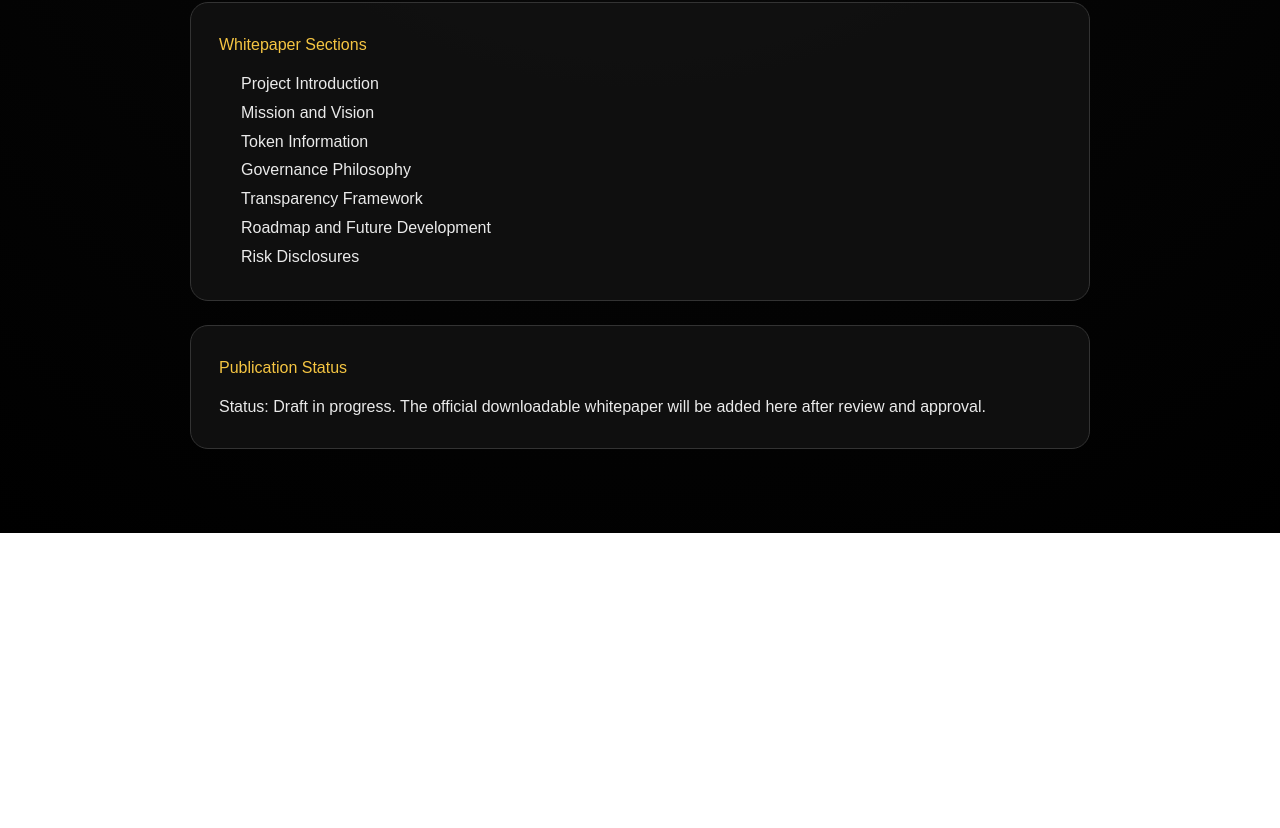
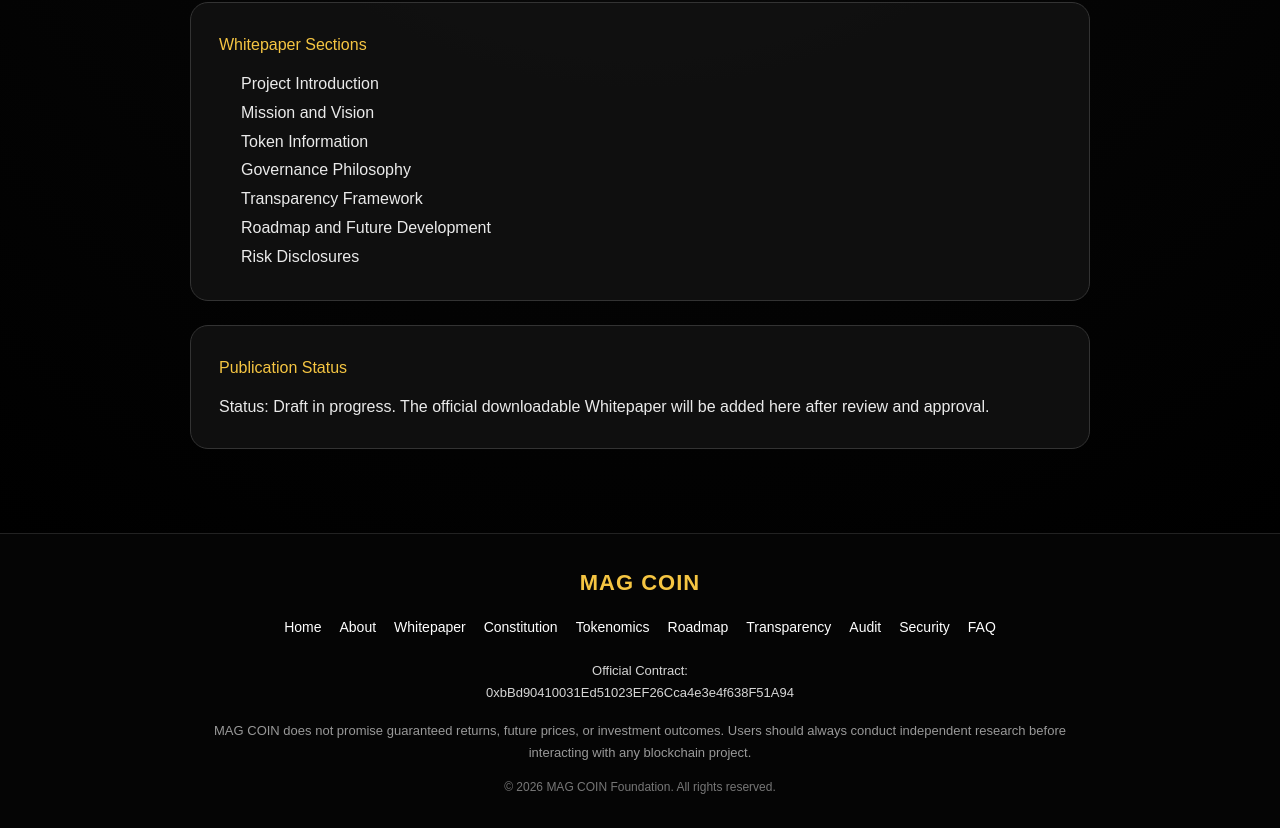
Before and after one commit to MAGZOWN/mag-coin-website, a Next.js app: page /whitepaper in a window 1280 px wide. Shown: the part 507-1335 px from the top of the page. Before the commit the page ends 1040 px from the top, so only its background shows below. Built offline with nearby package versions, Linux system fonts and the light colour scheme.

Commit message:
Add footer to Whitepaper page

```diff
--- a/app/whitepaper/page.tsx
+++ b/app/whitepaper/page.tsx
@@ -1,5 +1,6 @@
 import type { CSSProperties } from "react";
 import Navbar from "../components/Navbar";
+import Footer from "../components/Footer";
 
 export default function Whitepaper() {
   return (
@@ -17,6 +18,7 @@ export default function Whitepaper() {
 
           <div style={styles.card}>
             <h2 style={styles.heading}>Founder Edition</h2>
+
             <p>
               This document is currently being prepared as the first official
               public version of the MAG COIN Whitepaper. It will be published
@@ -26,6 +28,7 @@ export default function Whitepaper() {
 
           <div style={styles.card}>
             <h2 style={styles.heading}>Whitepaper Sections</h2>
+
             <ul style={styles.list}>
               <li>Project Introduction</li>
               <li>Mission and Vision</li>
@@ -39,13 +42,16 @@ export default function Whitepaper() {
 
           <div style={styles.card}>
             <h2 style={styles.heading}>Publication Status</h2>
+
             <p>
-              Status: Draft in progress. The official downloadable whitepaper
+              Status: Draft in progress. The official downloadable Whitepaper
               will be added here after review and approval.
             </p>
           </div>
         </section>
       </main>
+
+      <Footer />
     </>
   );
 }
@@ -53,21 +59,25 @@ export default function Whitepaper() {
 const styles: Record<string, CSSProperties> = {
   main: {
     minHeight: "100vh",
-    background: "radial-gradient(circle at top, #171717 0%, #050505 45%, #000 100%)",
+    background:
+      "radial-gradient(circle at top, #171717 0%, #050505 45%, #000 100%)",
     color: "#ffffff",
     fontFamily: "Arial, sans-serif",
     padding: "60px 24px",
   },
+
   container: {
     maxWidth: "900px",
     margin: "0 auto",
   },
+
   title: {
     color: "#f5c542",
     fontSize: "52px",
     marginBottom: "20px",
     textAlign: "center",
   },
+
   lead: {
     color: "#d6d6d6",
     fontSize: "18px",
@@ -75,6 +85,7 @@ const styles: Record<string, CSSProperties> = {
     textAlign: "center",
     marginBottom: "40px",
   },
+
   card: {
     background: "rgba(17,17,17,0.9)",
     border: "1px solid #333",
@@ -84,10 +95,12 @@ const styles: Record<string, CSSProperties> = {
     color: "#eaeaea",
     lineHeight: "1.7",
   },
+
   heading: {
     color: "#f5c542",
     marginBottom: "12px",
   },
+
   list: {
     paddingLeft: "22px",
     lineHeight: "1.8",
```
